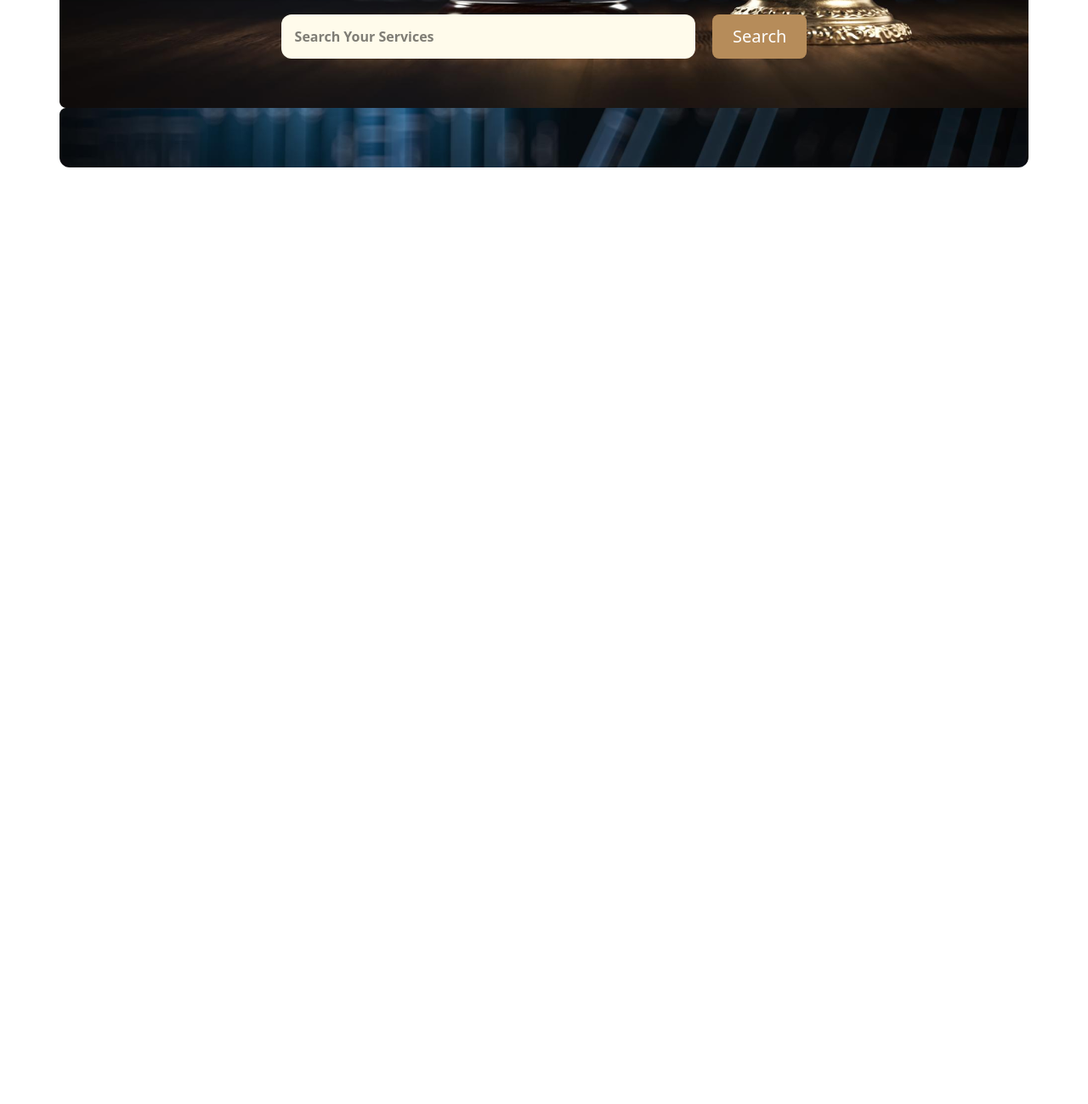
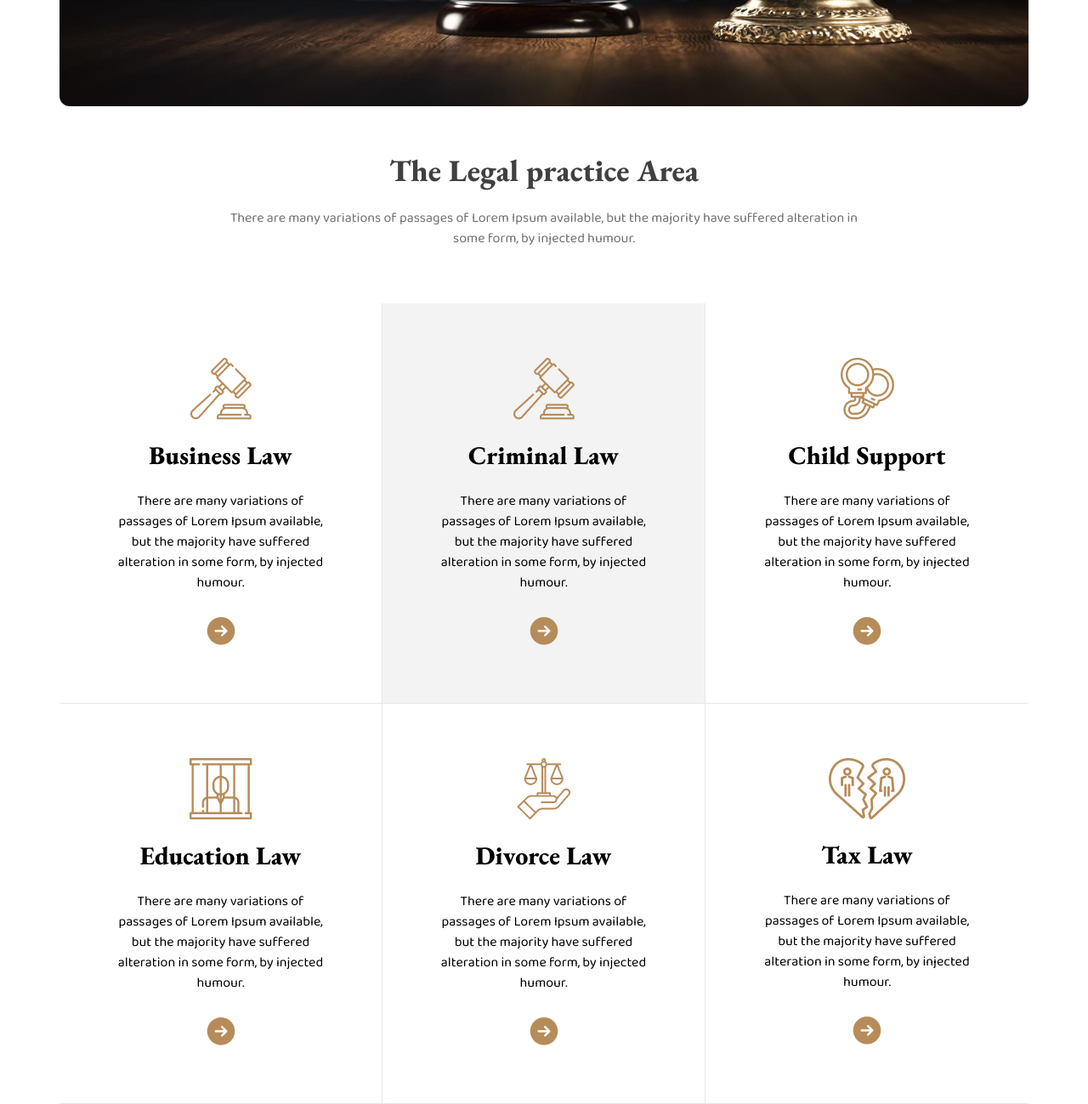
Before and after one commit to hasnatfahmidkhan/legal-solution, a plain HTML site: page index.html in a window 1280 px wide. Shown: the part 595-1894 px from the top of the page at 85% size. Before the commit the page ends 848 px from the top, so only its background shows below. Drawn offline with nearby package versions, Linux system fonts and the light colour scheme.

Commit message:
add law card section

```diff
--- a/index.html
+++ b/index.html
@@ -21,7 +21,7 @@
 
 <body>
     <!-- ===== Start: Header Section ===== -->
-    <header class="container max-w-[1140px] mx-auto ">
+    <header class="max-w-[1140px] mx-auto ">
         <nav class="flex justify-between items-center mt-14">
             <img src="./images/logo2.png" alt="Legal Solution Logo">
             <ul class="flex gap-10">
@@ -38,7 +38,7 @@
         <!-- ===== Start: Ba.nner Section ===== -->
         <section class="my-14 rounded-xl w-full py-32" style="background: url(./images/banner.png); ">
             <div class="w-[650px] mx-auto flex flex-col gap-6">
-                <h1 class="text-7xl text-white text-center">We Provide Effective Legal Solutions</h1>
+                <h1 class="text-7xl text-white text-center font-extrabold">We Provide Effective Legal Solutions</h1>
                 <p class="text-base text-center text-[#E7E7E7]">There are many variations of passages of Lorem Ipsum
                     available, but the
                     majority have
@@ -56,7 +56,75 @@
     </header>
     <!-- ===== End: Header Section ===== -->
 
+    <!-- ===== Start: Main Section ===== -->
+    <!-- ===== Start: Legal Practice Section ===== -->
+    <section class="max-w-[1140px] mx-auto">
+        <div class="w-[65%] mx-auto">
+            <h2 class="text-center text-4xl text-[#414040] font-extrabold">The Legal practice Area</h2>
+            <p class="text-center text-[#707070] mt-6">There are many variations of passages of Lorem Ipsum available,
+                but the majority
+                have suffered alteration in
+                some form, by injected humour.
+            </p>
+        </div>
 
+        <!-- ===== Start: Law Cards ===== -->
+        <div class="mt-16 grid grid-cols-3">
+            <div class="flex flex-col card">
+                <img src="./images/business.png" alt="">
+                <h3 class="text-3xl font-extrabold">Business Law</h3>
+                <p>There are many variations of passages of Lorem Ipsum available, but the majority have suffered
+                    alteration in some form, by injected humour.
+                </p>
+                <a href=""><img src="./images/Frame.png" alt=""></a>
+            </div>
+            <div class="flex flex-col  card law-card-bg">
+                <img src="./images/business.png" alt="">
+                <h3 class="text-3xl font-extrabold">Criminal Law</h3>
+                <p>There are many variations of passages of Lorem Ipsum available, but the majority have suffered
+                    alteration in some form, by injected humour.
+                </p>
+                <a href=""><img src="./images/Frame.png" alt=""></a>
+            </div>
+            <div class="flex flex-col card law-card-border-none">
+                <img src="./images/criminal.png" alt="">
+                <h3 class="text-3xl font-extrabold">Child Support</h3>
+                <p>There are many variations of passages of Lorem Ipsum available, but the majority have suffered
+                    alteration in some form, by injected humour.
+                </p>
+                <a href=""><img src="./images/Frame.png" alt=""></a>
+            </div>
+            <div class="flex flex-col  card">
+                <img src="./images/child.png" alt="">
+                <h3 class="text-3xl font-extrabold">Education Law</h3>
+                <p>There are many variations of passages of Lorem Ipsum available, but the majority have suffered
+                    alteration in some form, by injected humour.
+                </p>
+                <a href=""><img src="./images/Frame.png" alt=""></a>
+            </div>
+            <div class="flex flex-col  card">
+                <img src="./images/education.png" alt="">
+                <h3 class="text-3xl font-extrabold">Divorce Law</h3>
+                <p>There are many variations of passages of Lorem Ipsum available, but the majority have suffered
+                    alteration in some form, by injected humour.
+                </p>
+                <a href=""><img src="./images/Frame.png" alt=""></a>
+            </div>
+            <div class="flex flex-col card law-card-border-none">
+                <img src="./images/divorce.png" alt="">
+                <h3 class="text-3xl font-extrabold">Tax Law</h3>
+                <p>There are many variations of passages of Lorem Ipsum available, but the majority have suffered
+                    alteration in some form, by injected humour.
+                </p>
+                <a href=""><img src="./images/Frame.png" alt=""></a>
+            </div>
+
+        </div>
+        <!-- ===== End: Law Cards ===== -->
+
+    </section>
+    <!-- ===== End: Legal Practice Section ===== -->
+    <!-- ===== End: Main Section ===== -->
 </body>
 
 </html>
--- a/styles/tailwind-conifg.css
+++ b/styles/tailwind-conifg.css
@@ -1,2 +1,38 @@
+/* ===== Start: Google font ===== */
+@import url("https://fonts.googleapis.com/css2?family=Baloo+2:wght@400..800&family=EB+Garamond:ital,wght@0,400..800;1,400..800&display=swap");
+/* ===== End: Google font ===== */
+/* ===== Start: Tailwind ===== */
+@import "tailwindcss";
+/* ===== End: Tailwind ===== */
 
-@import "tailwindcss";
+/* ===== Start: Custom CSS ===== */
+h1,
+h2,
+h3,
+h4,
+h5,
+h6 {
+  font-family: "EB Garamond", serif;
+}
+a,
+p,
+button,
+span {
+  font-family: "Baloo 2", sans-serif;
+}
+.card {
+  text-align: center;
+  align-items: center;
+  gap: 1.5rem;
+  padding: 4rem;
+  /* border: 2px solid red; */
+  border-right: 1px solid #e7e7e7;
+  border-bottom: 1px solid #e7e7e7;
+}
+.law-card-bg {
+  background: linear-gradient(to bottom,#f3f3f3, #f3f3f3);
+}
+.law-card-border-none {
+  border-right: none;
+}
+/* ===== End: Custom CSS ===== */
```
Also changed, not shown: b.html (deleted, +0 -18 lines).
